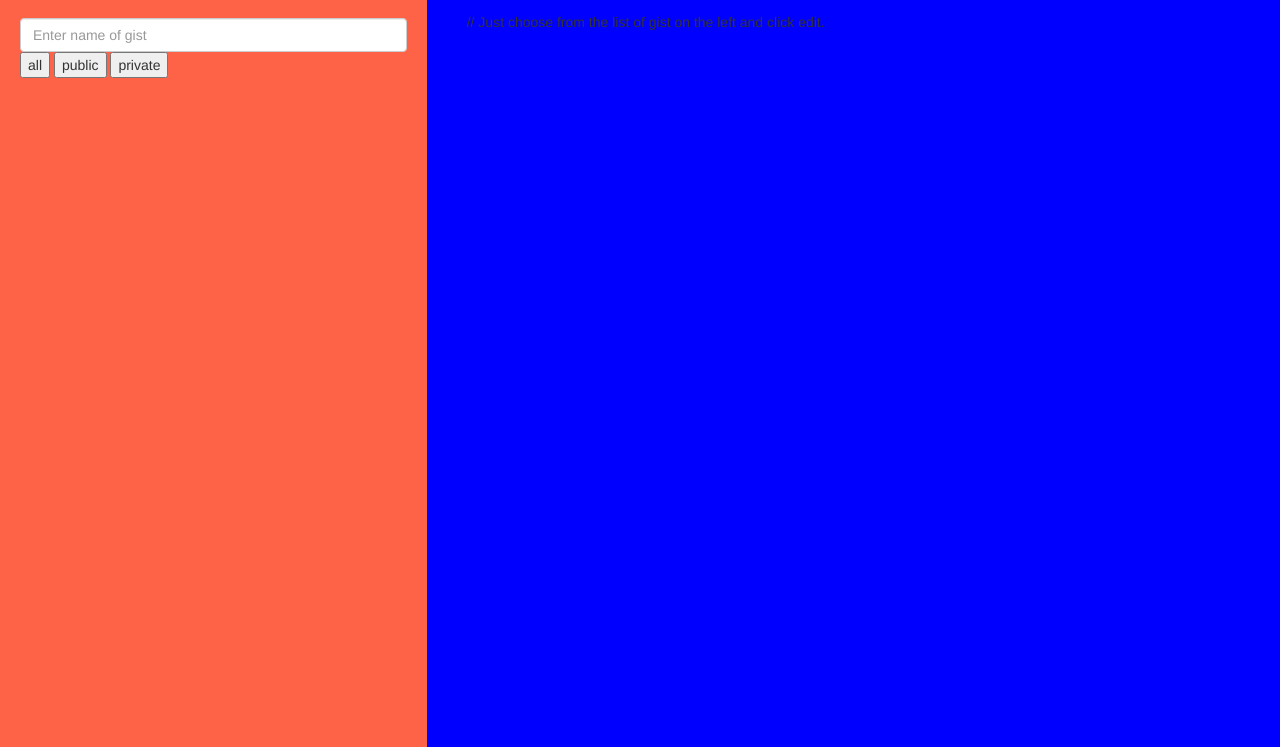
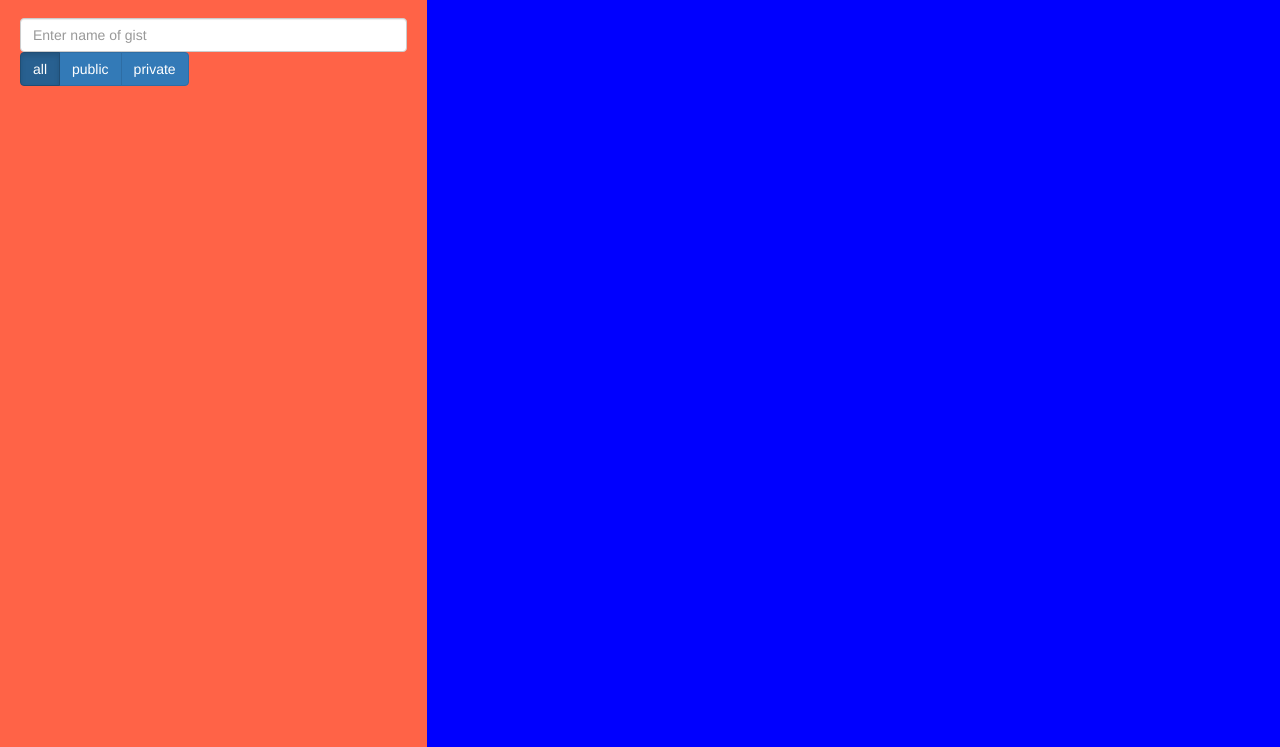
Before and after one commit to inaki/gists-manager, a website: page index.html in a window 1280 px wide. Shown: the part 53-800 px from the top of the page. Drawn offline with nearby package versions, Linux system fonts and the light colour scheme; some packages are replaced by stand-ins of ours; no server answers.

```diff
--- a/app.js
+++ b/app.js
@@ -23,7 +23,7 @@
   // Simple GET request example:
   $http({
     method: 'GET',
-    url: 'https://api.github.com/users/inaki/gists?access_token=32d891da827156ea65612b711446282524769dda'
+    url: 'https://api.github.com/users/inaki/gists?access_token= '+ token +''
     // url: 'https://api.github.com/users/clariture-test/gists?access_token=83c36d09aa7d3f91c867d12b30a6340af21e5397'
   }).then(function successCallback(response) {
     $scope.gists = response.data;
--- a/index.html
+++ b/index.html
@@ -36,9 +36,17 @@
                     placeholder="Enter name of gist">
 
              <div class="buttons-list">
-               <button ng-click="sendPrivacy('all')">all</button>
-               <button ng-click="sendPrivacy('public')">public</button>
-               <button ng-click="sendPrivacy('private')">private</button>
+               <div class="btn-group" data-toggle="buttons">
+                  <label class="btn btn-primary active">
+                    <input type="radio" name="options" id="option1" autocomplete="off" checked ng-click="sendPrivacy('all')"> all
+                  </label>
+                  <label class="btn btn-primary">
+                    <input type="radio" name="options" id="option2" autocomplete="off" ng-click="sendPrivacy('public')"> public
+                  </label>
+                  <label class="btn btn-primary">
+                    <input type="radio" name="options" id="option3" autocomplete="off" ng-click="sendPrivacy('private')"> private
+                  </label>
+                </div>
              </div>
 
              <div ui-sref="gist.code({id:$index})" class="gist" ng-repeat="gist in gists | filter:{public: privacy}">
@@ -61,5 +69,7 @@
     </div>
   </div>
 
+
+  <script src="https://maxcdn.bootstrapcdn.com/bootstrap/3.3.6/js/bootstrap.min.js" integrity="sha256-KXn5puMvxCw+dAYznun+drMdG1IFl3agK0p/pqT9KAo= sha512-2e8qq0ETcfWRI4HJBzQiA3UoyFk6tbNyG+qSaIBZLyW9Xf3sWZHN/lxe9fTh1U45DpPf07yj94KsUHHWe4Yk1A==" crossorigin="anonymous"></script>
 </body>
 </html>
```
